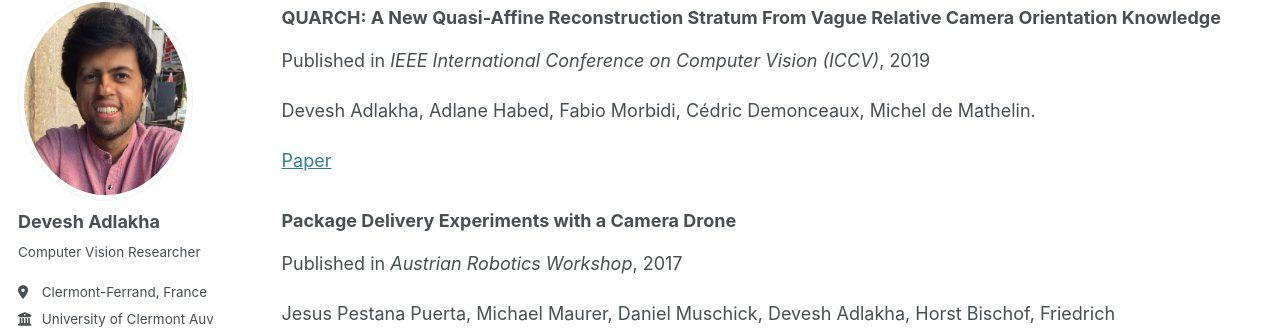
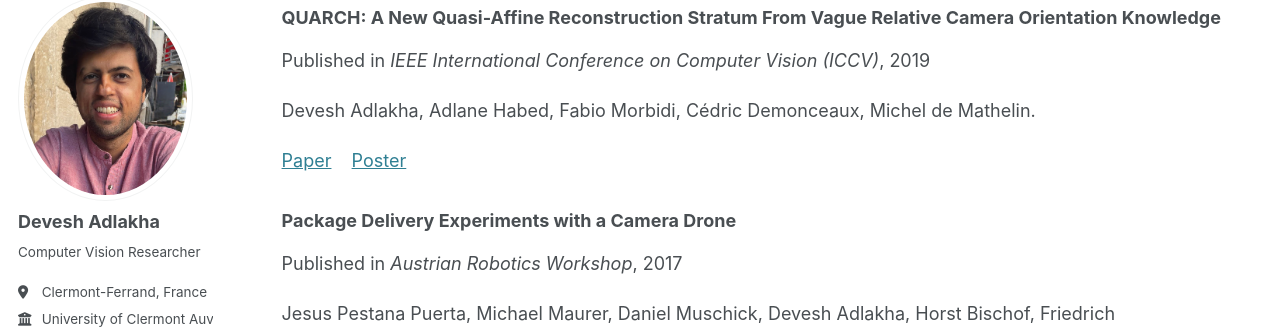
Before and after one commit to devadlakha/devadlakha.github.io, a Jekyll site: the page built from _pages/publications.html, in a window 1280 px wide and 900 px high, scrolled down 710 px. Shown: the part 110-441 px from the top of the window. Built offline with Jekyll 4.4.1, drawn with Linux system fonts in a browser that asks for light colours; some web fonts are replaced.

Commit message:
Update archive-single.html

```diff
--- a/_includes/archive-single.html
+++ b/_includes/archive-single.html
@@ -84,6 +84,10 @@
         <span style="display: inline-block; width: 10px;"></span>
         <a href="{{ post.slidesurl }}">Slides</a>
         {% endif %}
+        {% if post.poster %}
+        <span style="display: inline-block; width: 10px;"></span>
+        <a href="{{ post.poster }}">Poster</a>
+        {% endif %}
       </p>
     {% elsif post.slidesurl %}
       <p><a href="{{ post.slidesurl }}">Slides</a></p>
```
